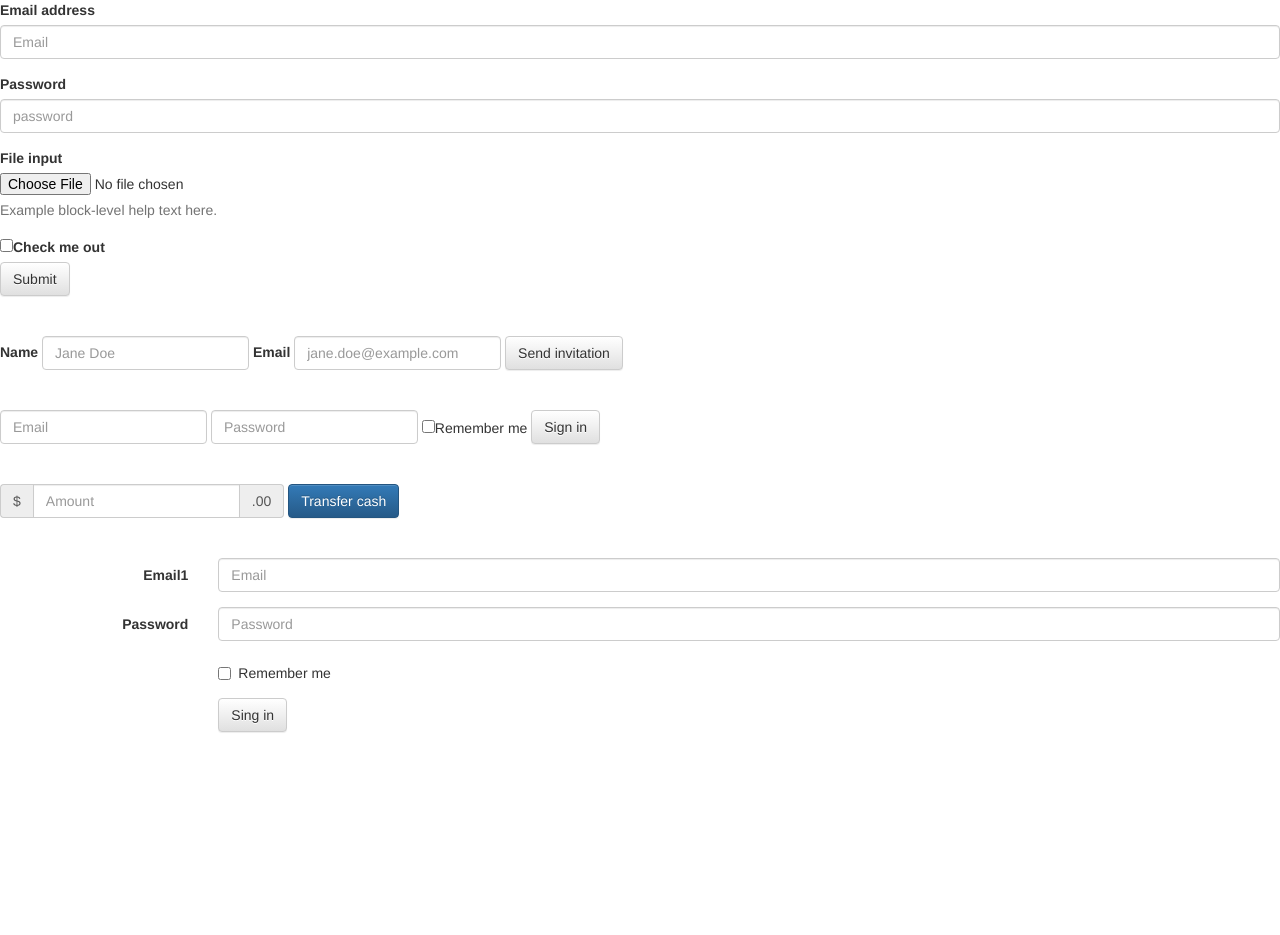
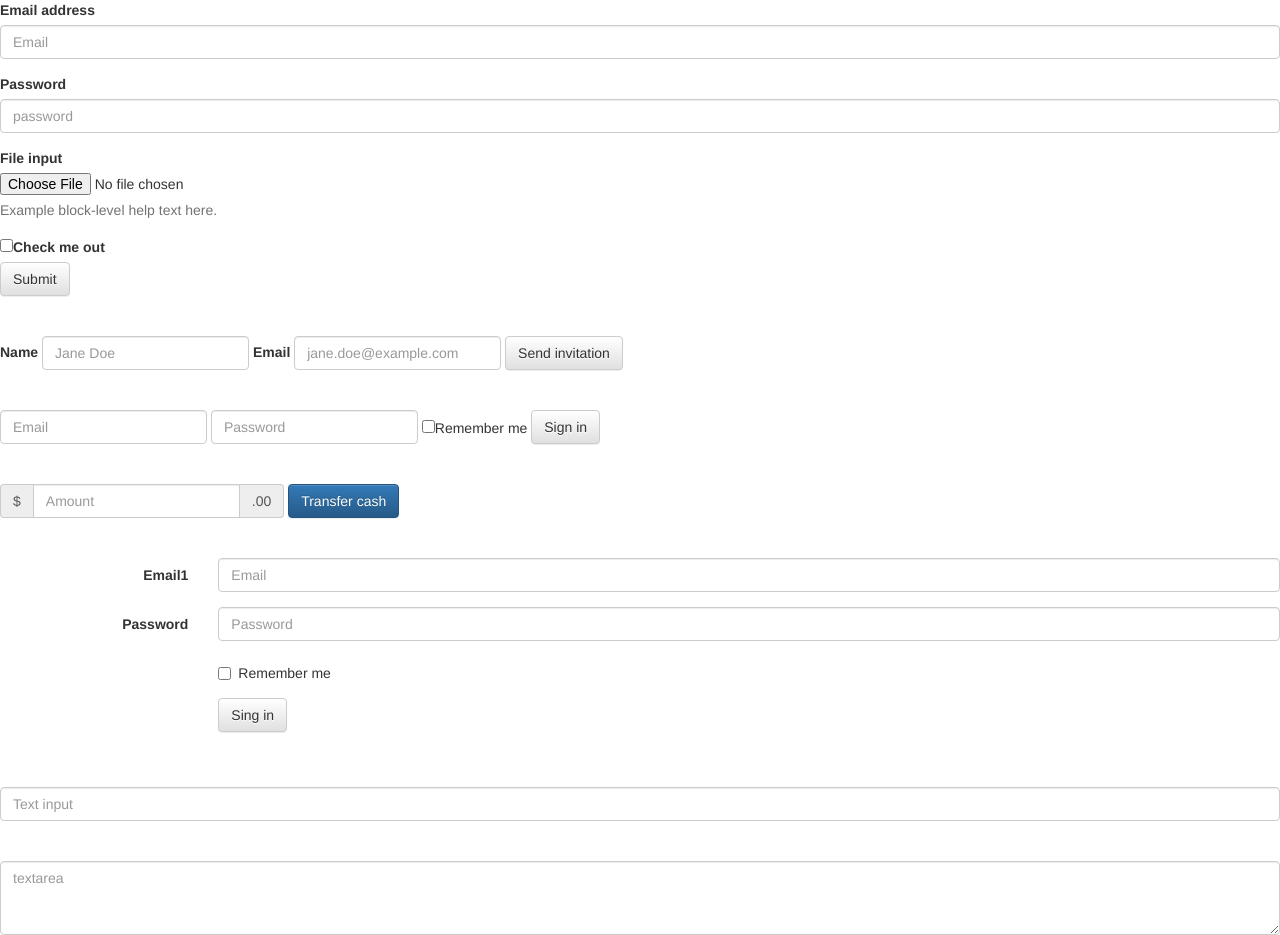
Before and after one commit to olga-dev/bootstrap-forms, a plain HTML site: page index.html in a window 1280 px wide. Before the commit the page ends 800 px from the top, so only its background shows below. Drawn offline with nearby package versions, Linux system fonts and the light colour scheme.

Commit message:
Supported controls (Inputs and Textarea)

```diff
--- a/index.html
+++ b/index.html
@@ -103,7 +103,10 @@
         </div>
     </div>
 </form>
-
+<br><br>
+<input type="text" class="form-control" placeholder="Text input">
+<br><br>
+<textarea class="form-control" rows="3" placeholder="textarea"></textarea>
 
 </body>
 </html>
```
